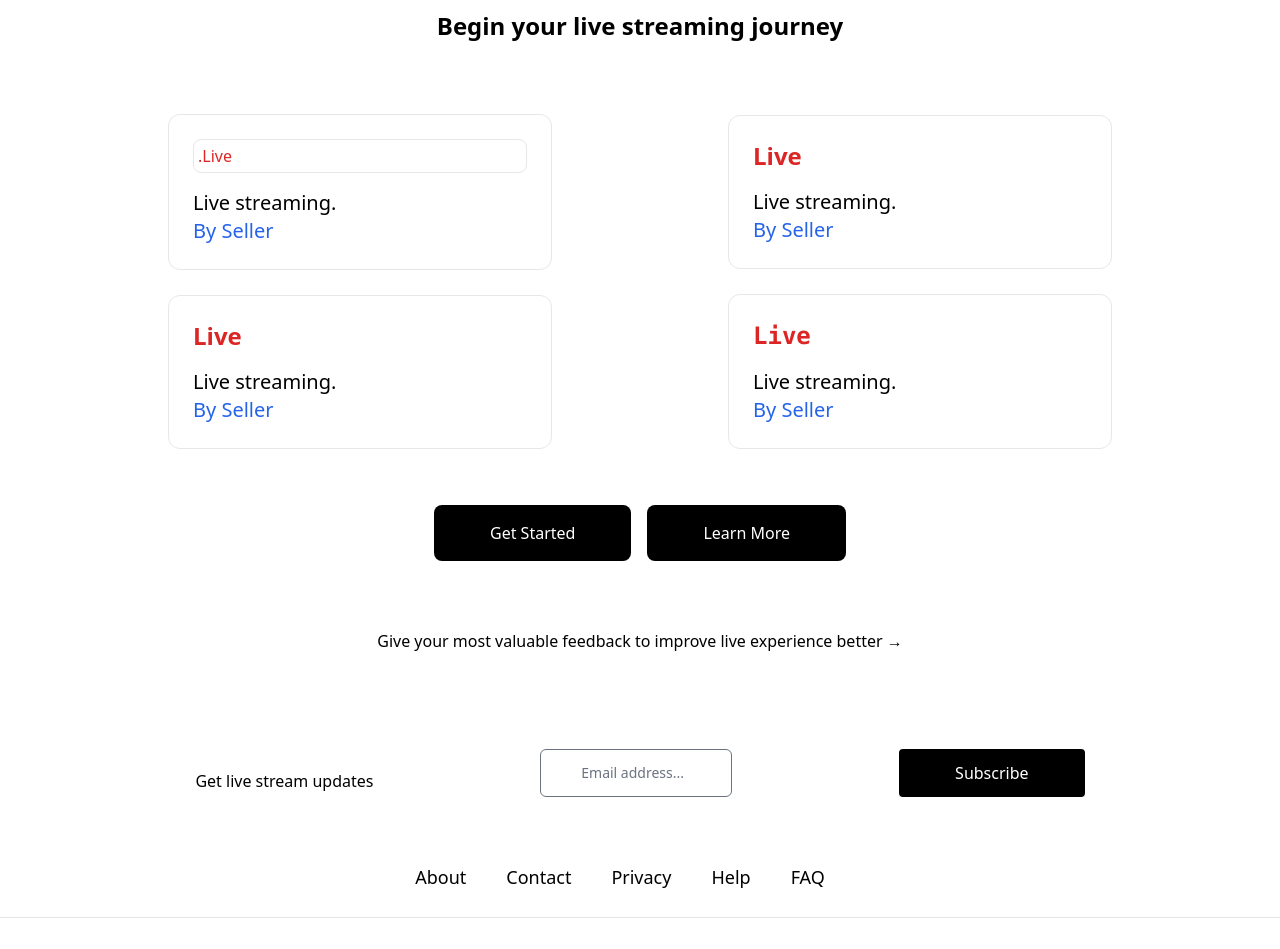
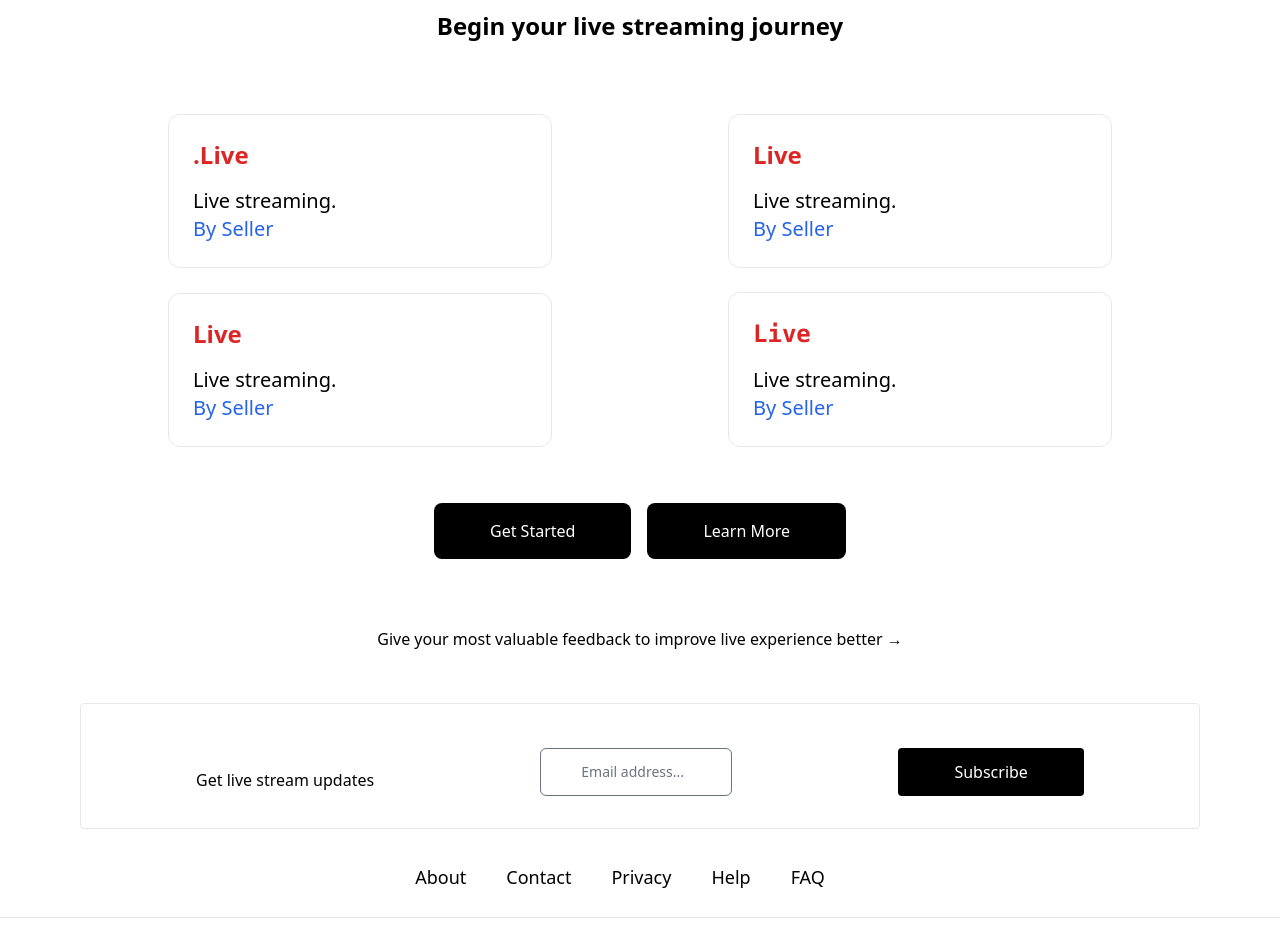
Before and after one commit to Vaibhavmurmu/nextjs13, a Next.js app: page / in a window 1280 px wide. Shown: the part 2100-3049 px from the top of the page. Built offline with nearby package versions, Linux system fonts and the light colour scheme.

Commit message:
Committed

```diff
--- a/pages/index.js
+++ b/pages/index.js
@@ -222,7 +222,7 @@ export default function Index() {
             href="https://nextjs.org/docs"
             className="mt-6 w-96 rounded-xl border p-6 text-left focus:text-black shadow-lg shadow-white "
           >
-            <h3 className="bg-white bg-shadow-lg text-red-600 hover:bg-white border rounded-lg hover:border-black font-n py-1 px-1 mt-0">.Live</h3>
+            <h3 className="text-2xl text-red-600 font-bold">.Live</h3>
             <p className="mt-4 text-xl">
               Live streaming.
               <br />
@@ -296,7 +296,7 @@ export default function Index() {
           </p>
 
 
-        <div className="mt-8 flex max-w-full flex-wrap item-centre justify-around bg-gradient-to-r from-natural-100 sm:w-full p-8 rounded">
+        <div className="mt-8 flex max-w-full flex-wrap item-centre border justify-around bg-shadow-lg sm:w-full p-8 rounded">
           <p className="mt-8 text-1xl text-bold">
             Get live stream updates
           </p>
```
